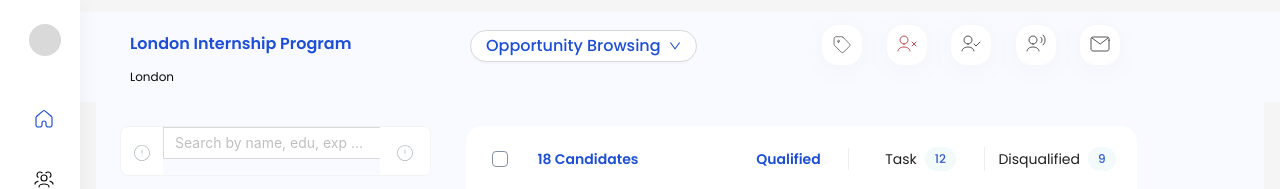
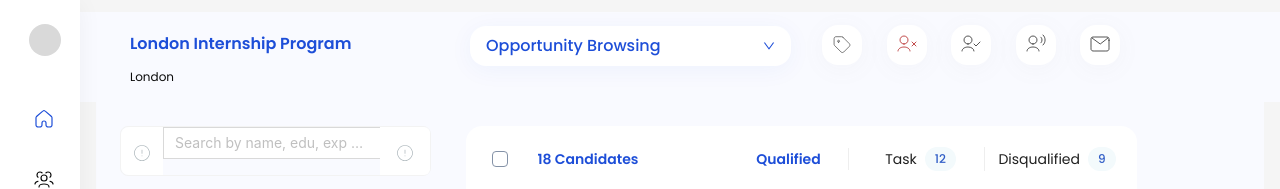
Before and after one commit to Chady00/London-Internship-Program, a React (Vite) app: page / in a window 1280 px wide. Shown: the top 189 px of the page. Built offline with nearby package versions, Linux system fonts and the light colour scheme.

Commit message:
modifying css

```diff
--- a/src/styles/customDropdown.css
+++ b/src/styles/customDropdown.css
@@ -1,5 +1,17 @@
 @import url("https://fonts.googleapis.com/css2?family=Poppins:wght@400&display=swap");
-
+.custom-dropdown {
+  display: flex;
+  width: 321px;
+  height: 40px;
+  padding: 8px 16px;
+  justify-content: space-between;
+  align-items: center;
+  border-radius: 16px;
+  background: #fff;
+  box-shadow: 0px 4px 25px 0px rgba(29, 78, 216, 0.05);
+  border: none;
+  border-radius: 16px;
+}
 .custom-dropdown {
   /* Your other styles here */
   color: #1d4ed8;
```
